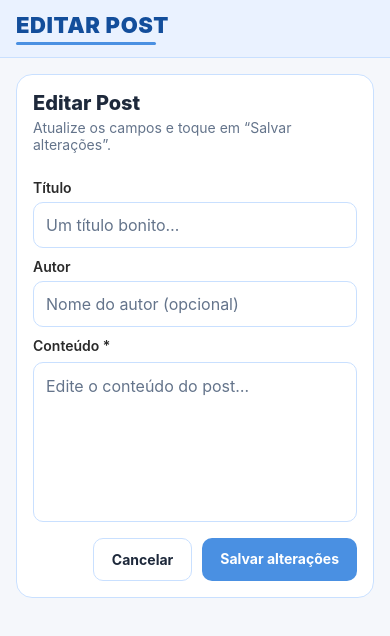
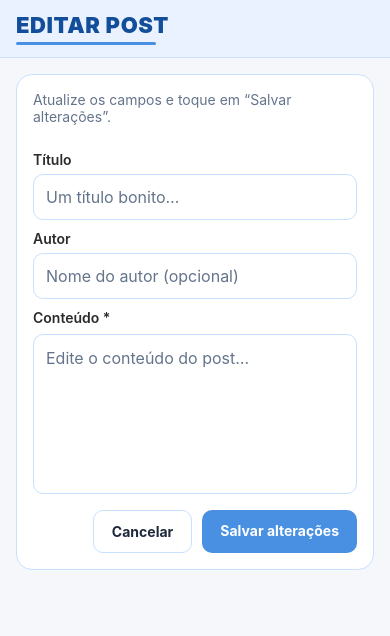
Before and after one commit to cascaessama/MobileConectaEdu, a React Native app: screen /EditarPost in a window 390 px wide. Shown: the top 636 px of the page. Built offline with nearby package versions, Linux system fonts and the light colour scheme.

Commit message:
Config inicial

```diff
--- a/telas/EditarPost.tsx
+++ b/telas/EditarPost.tsx
@@ -112,7 +112,6 @@ export default function Editar() {
       <KeyboardAvoidingView style={{ flex: 1 }} behavior={Platform.OS === "ios" ? "padding" : undefined}>
       <ScrollView contentContainerStyle={styles.container} keyboardShouldPersistTaps="handled">
         <View style={styles.card}>
-          <Text style={styles.title}>Editar Post</Text>
           <Text style={styles.subtitle}>
             Atualize os campos e toque em “Salvar alterações”.
           </Text>
```
